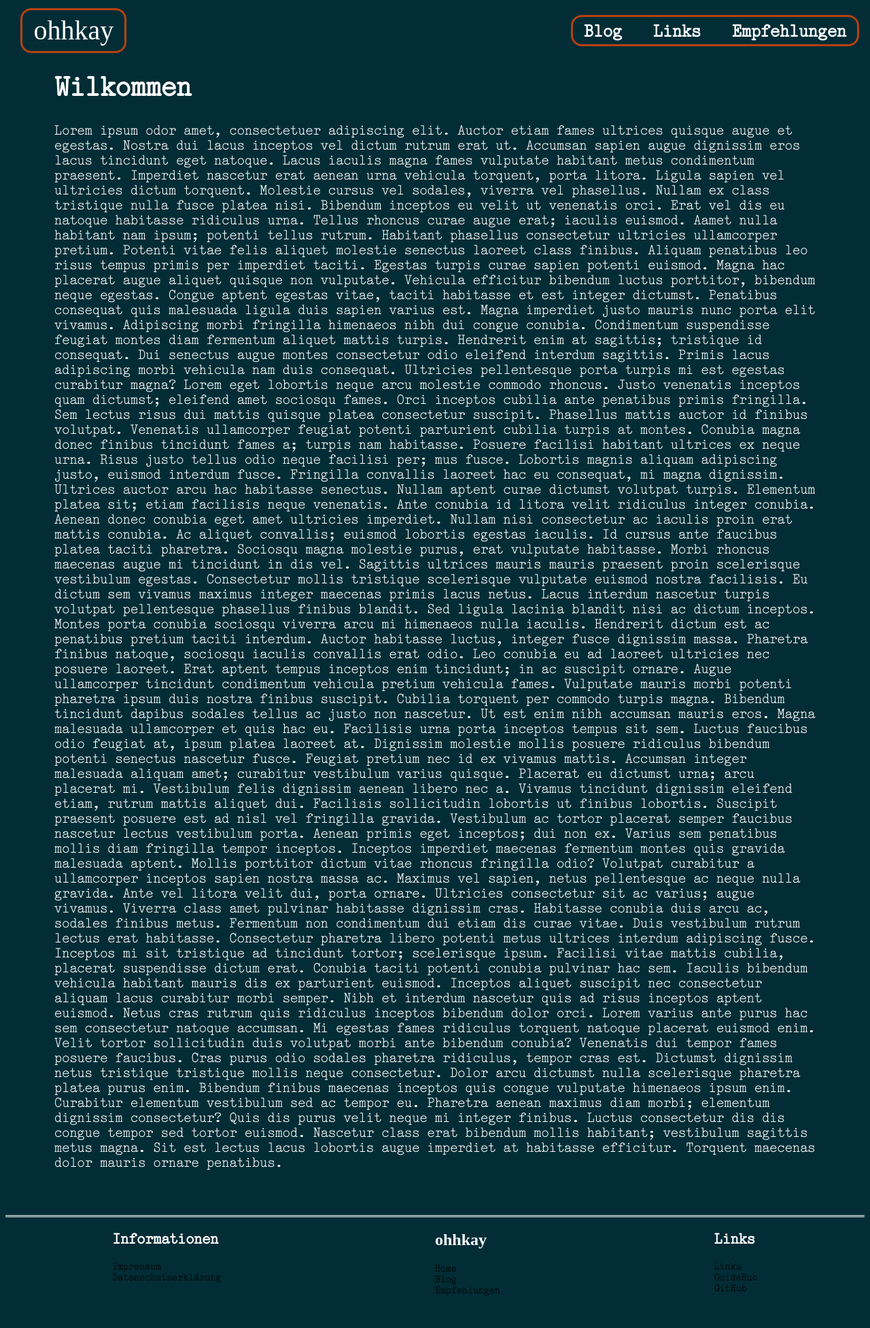
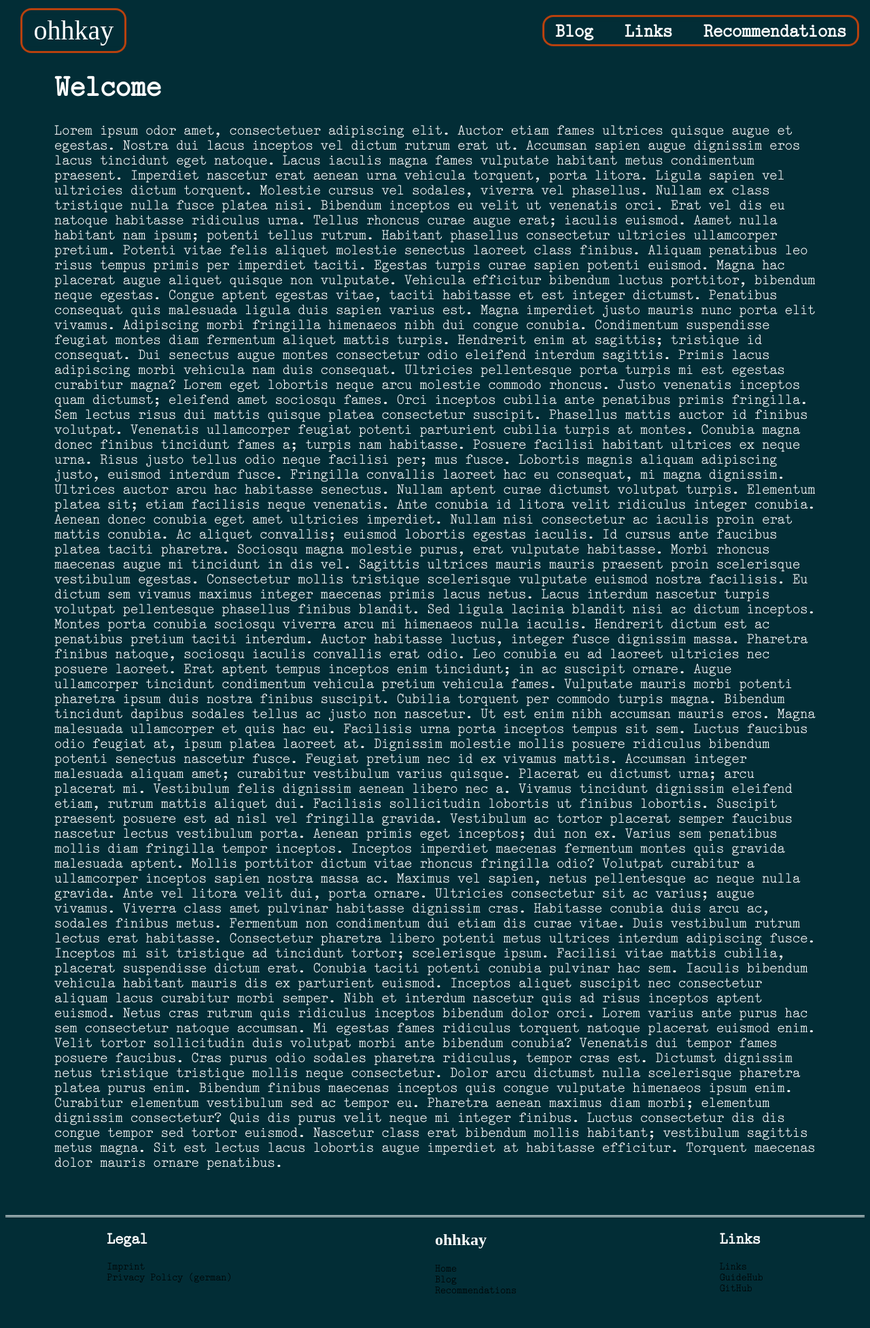
Before and after one commit to justforcertxyz/ohhkay, a Django app: page / in a window 1280 px wide. Shown: the whole page at 68% size. Run offline with Django 5.2, Linux system fonts and the light colour scheme; some web fonts are replaced.

Commit message:
unified content to english

```diff
--- a/ohhkay/blog/templates/blog/index.html
+++ b/ohhkay/blog/templates/blog/index.html
@@ -3,13 +3,13 @@
 {% block title %}Blog{% endblock %}
 
 {% block content %}
-<h1>Alle Blog-Einträge</h1>
+<h1>All Entries</h1>
 
 <ul>
     {% for entry in object_list %}
         <li><a href="{% url 'blog:detail' entry.slug %}">{{ entry.pub_date|date }} - {{ entry }}</a></li>
     {% empty %}
-        <li>Noch keine Einträge.</li>
+        <li>No entries yet.</li>
     {% endfor %}
 </ul>
 {% endblock content %}
--- a/ohhkay/landing/templates/landing/base.html
+++ b/ohhkay/landing/templates/landing/base.html
@@ -1,5 +1,5 @@
 <!DOCTYPE html>
-<html lang="de">
+<html lang="en">
 <head>
     <meta charset="UTF-8">
     {% load static %}
@@ -18,7 +18,7 @@
         <nav class="navbar">
             <a href="{% url 'blog:index' %}">Blog</a>
             <a href="#">Links</a>
-            <a href="#">Empfehlungen</a>
+            <a href="#">Recommendations</a>
         </nav>
     </header>
 
@@ -30,15 +30,15 @@
 <footer>
     <div class="footer-container">
         <div class="footer-item">
-            <h2>Informationen</h2>
-            <a href="#">Impressum</a>
-            <a href="#">Datenschutzerklärung</a>
+            <h2>Legal</h2>
+            <a href="#">Imprint</a>
+            <a href="#">Privacy Policy (german)</a>
         </div>
         <div class="footer-item">
             <h2 class="footer-logo">ohhkay</h2>
             <a href="{% url 'landing:index' %}">Home</a>
             <a href="#">Blog</a>
-            <a href="#">Empfehlungen</a>
+            <a href="#">Recommendations</a>
         </div>
         <div class="footer-item">
             <h2>Links</h2>
--- a/ohhkay/landing/templates/landing/index.html
+++ b/ohhkay/landing/templates/landing/index.html
@@ -3,7 +3,7 @@
 {% block title %}Home{% endblock %}
 
 {% block content %}
-<h1>Wilkommen</h1>
+<h1>Welcome</h1>
 <p>
 Lorem ipsum odor amet, consectetuer adipiscing elit. Auctor etiam fames ultrices quisque augue et egestas. Nostra dui lacus inceptos vel dictum rutrum erat ut. Accumsan sapien augue dignissim eros lacus tincidunt eget natoque. Lacus iaculis magna fames vulputate habitant metus condimentum praesent. Imperdiet nascetur erat aenean urna vehicula torquent, porta litora.
 
--- a/ohhkay/ohhkay/settings.py
+++ b/ohhkay/ohhkay/settings.py
@@ -111,7 +111,7 @@ AUTH_PASSWORD_VALIDATORS = [
 # Internationalization
 # https://docs.djangoproject.com/en/5.1/topics/i18n/
 
-LANGUAGE_CODE = 'en-us'
+LANGUAGE_CODE = 'en'
 
 TIME_ZONE = 'UTC'
 
```
